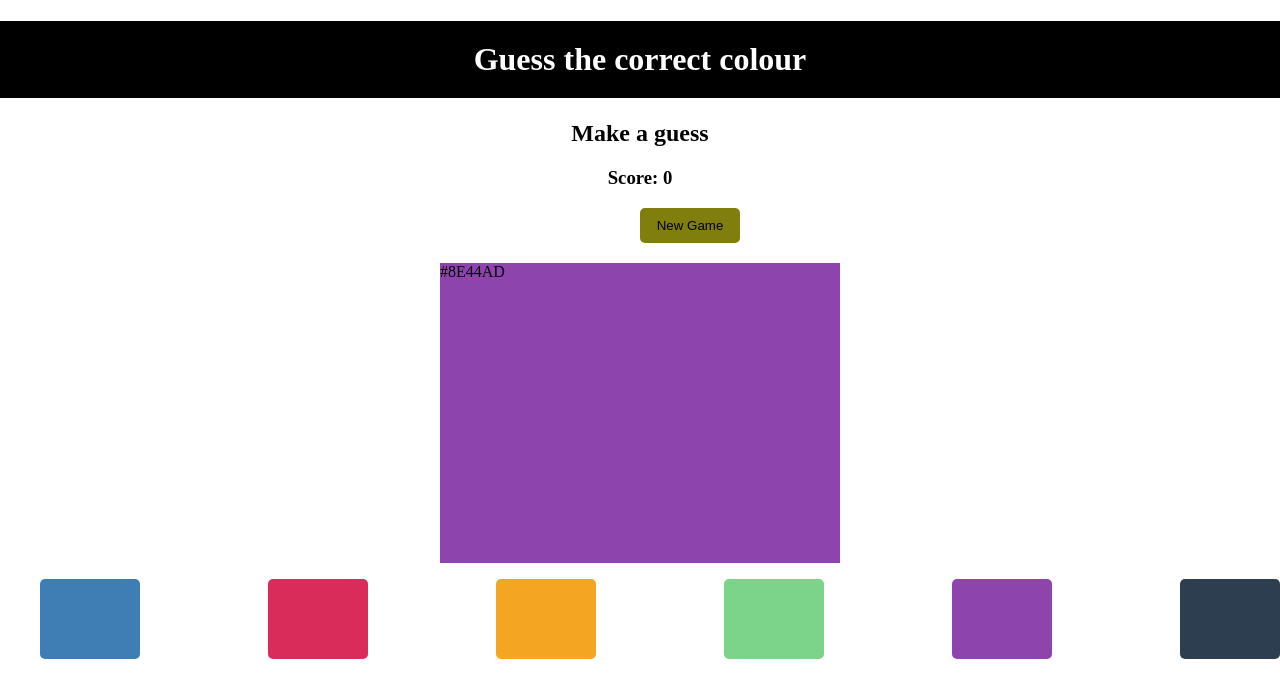
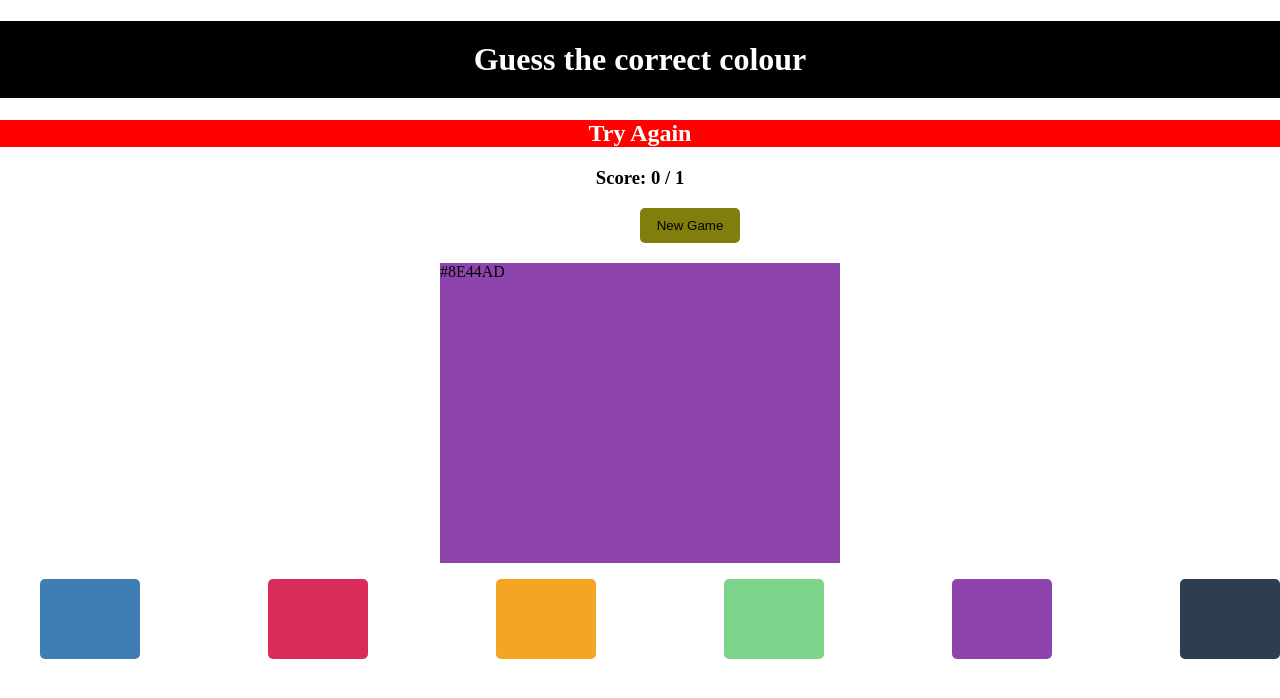
Before and after one commit to Emmanuelkenneth/ColourGuess, a React (Vite) app: page / in a window 1280 px wide. Both pictures are taken after a click on the button 90 px from the left and 618 px from the top of the page. Shown: the top 698 px of the page. Built offline with nearby package versions, Linux system fonts and the light colour scheme.

Commit message:
Update App.jsx

```diff
--- a/src/App.jsx
+++ b/src/App.jsx
@@ -15,12 +15,18 @@ function App() {
   ]);
   const [message, setMessage] = useState("");
   const [score, setScore] = useState(0);
+  const [guessCount, setGuessCount] = useState(0);
   const randomColour = Math.floor(Math.random() * options.length);
   const hexValue = options[randomColour];
   const guess = isGuessCorrect ? (
-    <h2 className="won" data-testid="gameStatus"> You Win</h2>
+    <h2 className="won" data-test-id="gameStatus">
+      {" "}
+      You Win
+    </h2>
   ) : (
-    <h2 className="lost" data-testid="gameStatus">Try Again</h2>
+    <h2 className="lost" data-test-id="gameStatus">
+      Try Again
+    </h2>
   );
   useEffect(
     function randomColor() {
@@ -36,10 +42,12 @@ function App() {
       setScore(score + 1);
       setTargetColor(targetColorValue);
       setIsGuessCorrect(true);
+      setGuessCount(guessCount + 1);
     } else if (guess !== hexValue) {
       setMessage("Try Again");
       setTargetColor(targetColorValue);
       setIsGuessCorrect(false);
+      setGuessCount(guessCount + 1);
     }
   }
   function reset() {
@@ -48,16 +56,26 @@ function App() {
     setScore(0);
     setMessage("");
     setTargetColor(targetColorValue);
+    setGuessCount(0);
   }
 
   return (
     <>
       <div className="container">
-        <h1 data-testid="gameInstructions">Guess the correct colour</h1>
-        {score === 0 ? <h2>Make a guess</h2> : guess}
+        <div className="headings">
+          {" "}
+          <h1 data-testid="gameInstructions">Guess the correct colour</h1>
+          {guessCount === 0 ? <h2>Make a guess</h2> : guess}
+        </div>
 
-        <h3 data-testid="score">Score: {score}</h3>
-        <button className="resetBtn" data-testid="newGameButton" onClick={reset}>
+        <h3 data-test-id="score">
+          Score: {score} / {guessCount}
+        </h3>
+        <button
+          className="resetBtn"
+          data-testid="newGameButton"
+          onClick={reset}
+        >
           New Game
         </button>
         <div
@@ -70,10 +88,11 @@ function App() {
           {targetColor}
         </div>
 
-        <ul className="guesses">
+        <ul className="guesses" data-test-id="colorOptions">
           {options.map((option) => (
-            <li  data-test-id="colorOptions">
+            <li>
               <button
+                className="guessbuttons"
                 onClick={() => runCheck(option)}
                 style={{
                   backgroundColor: option,
```
